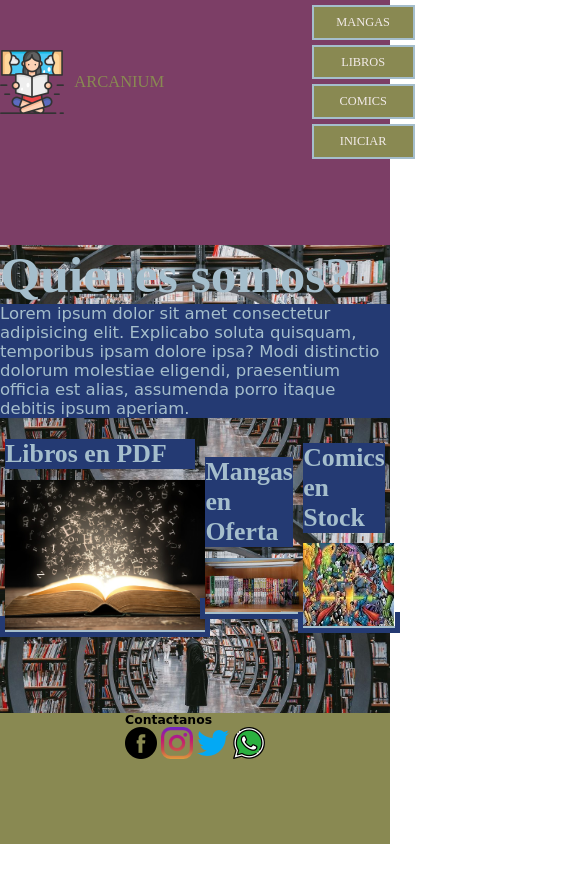
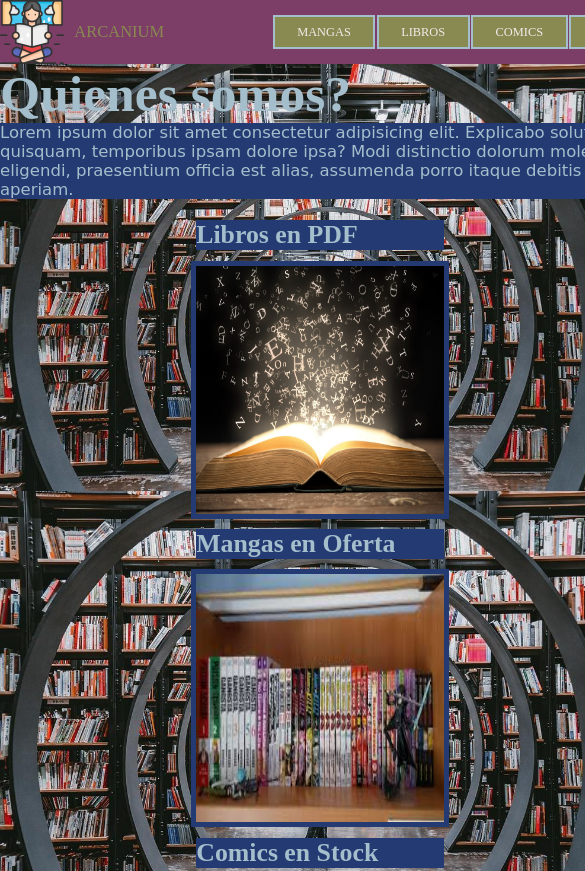
Before and after one commit to masutein/desarrolloweb_CH, a plain HTML site: page index.html in a window 390 px wide. Shown: the top 871 px of the page, 585 px wide, since content can reach past the window. Before the commit the page ends 844 px from the top, so only its background shows below. Drawn offline with Linux system fonts and the light colour scheme.

Commit message:
commit responsive320

```diff
--- a/css/stylo.css
+++ b/css/stylo.css
@@ -302,3 +302,35 @@
         padding: 2rem;
     }
 }
+@media screen and (max-width: 420px) {
+    .navegacion--menu {
+        text-decoration: none;
+        color: var(--secondary);
+        display: flex;
+        flex-direction: row;
+        gap: 2rem;
+        justify-content: space-between;
+    }
+    .navegacion {
+        display: flex;
+        justify-content: space-between;
+    }
+    .box {
+        display: grid;
+        grid-template-columns: 1fr;
+    }
+    .box__menu a {
+        display: grid;
+        background-color: var(--alternatie);
+        border: 0.5rem solid var(--text-color);
+        width: 25rem;
+        height: 25rem;
+        box-sizing: border-box;
+        background-size: contain;
+    }
+    .box__menu__img {
+        width: 100%;
+        height: 100%;
+        background-size: contain;
+    }
+}
```
Also changed, not shown: pages/comics.html (deleted, +0 -50 lines).
